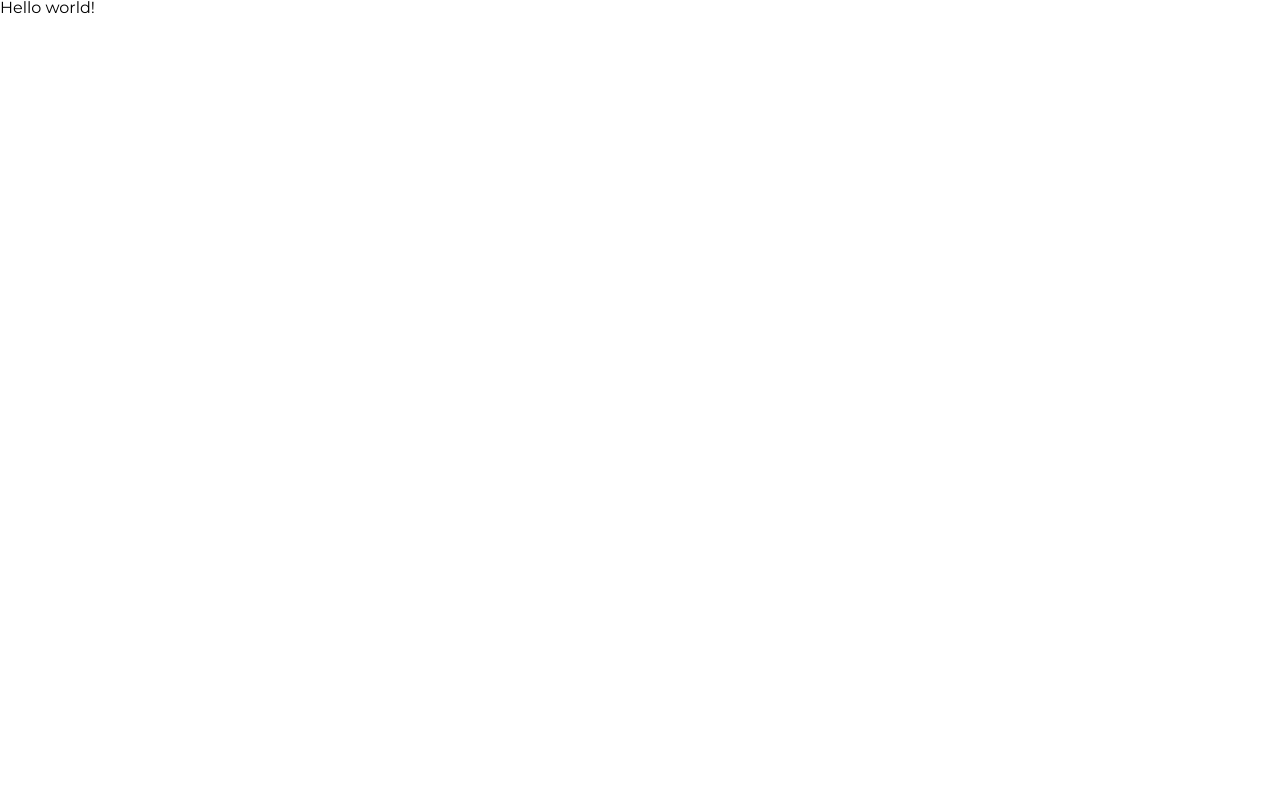
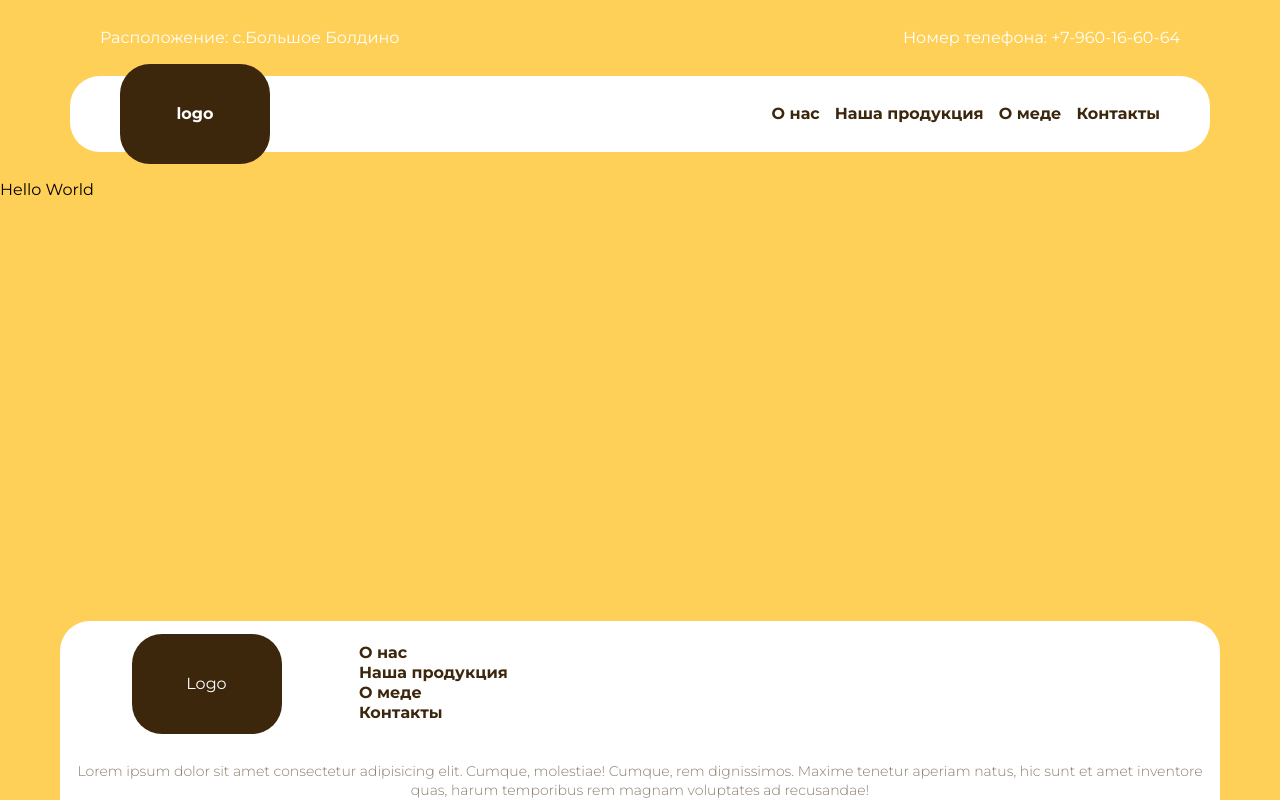
Before and after one commit to dhsoul13/honey_shop, a React (Create React App) app: page / in a window 1280 px wide. Built offline with nearby package versions, Linux system fonts and the light colour scheme.

Commit message:
feat: :art: Добавлен Main layout

```diff
--- /dev/null
+++ b/src/components/layout/MainLauout/index.tsx
@@ -0,0 +1,23 @@
+import { Outlet } from 'react-router-dom';
+import { Footer, Header } from 'src/components/ui';
+
+import styles from './mainLayout.module.scss';
+
+export const MainLayout: React.FC = () => {
+  return (
+    <div className={styles.layout}>
+      <div
+        style={{
+          width: '1140px',
+          margin: '0 auto',
+        }}
+      >
+        <Header />
+      </div>
+      <div className={styles.layout__content}>
+        <Outlet />
+      </div>
+      <Footer />
+    </div>
+  );
+};
--- /dev/null
+++ b/src/components/layout/MainLauout/mainLayout.module.scss
@@ -0,0 +1,12 @@
+@import 'src/styles/global.scss';
+
+.layout {
+  height: 100vh;
+  background-color: $primary;
+  display: flex;
+  flex-direction: column;
+
+  .layout__content {
+    flex: 1;
+  }
+}
--- a/src/router/router.tsx
+++ b/src/router/router.tsx
@@ -1,19 +1,22 @@
 import { Outlet, createBrowserRouter } from 'react-router-dom';
 import { devroutes, routes } from './routes';
 import { Footer, Header } from 'src/components';
+import { MainLayout } from 'src/components/layout/MainLauout';
 
 export const router = createBrowserRouter([
   {
     path: routes.home.path,
-    element: <div>Hello world!</div>,
+    element: <MainLayout />,
+    children: [
+      {
+        index: true,
+        element: <>Hello World</>,
+      },
+    ],
   },
   {
     path: routes.dev.path,
-    element: (
-      <>
-        <Outlet />
-      </>
-    ),
+    element: <MainLayout />,
     children: [
       {
         path: devroutes.header.path,
```
